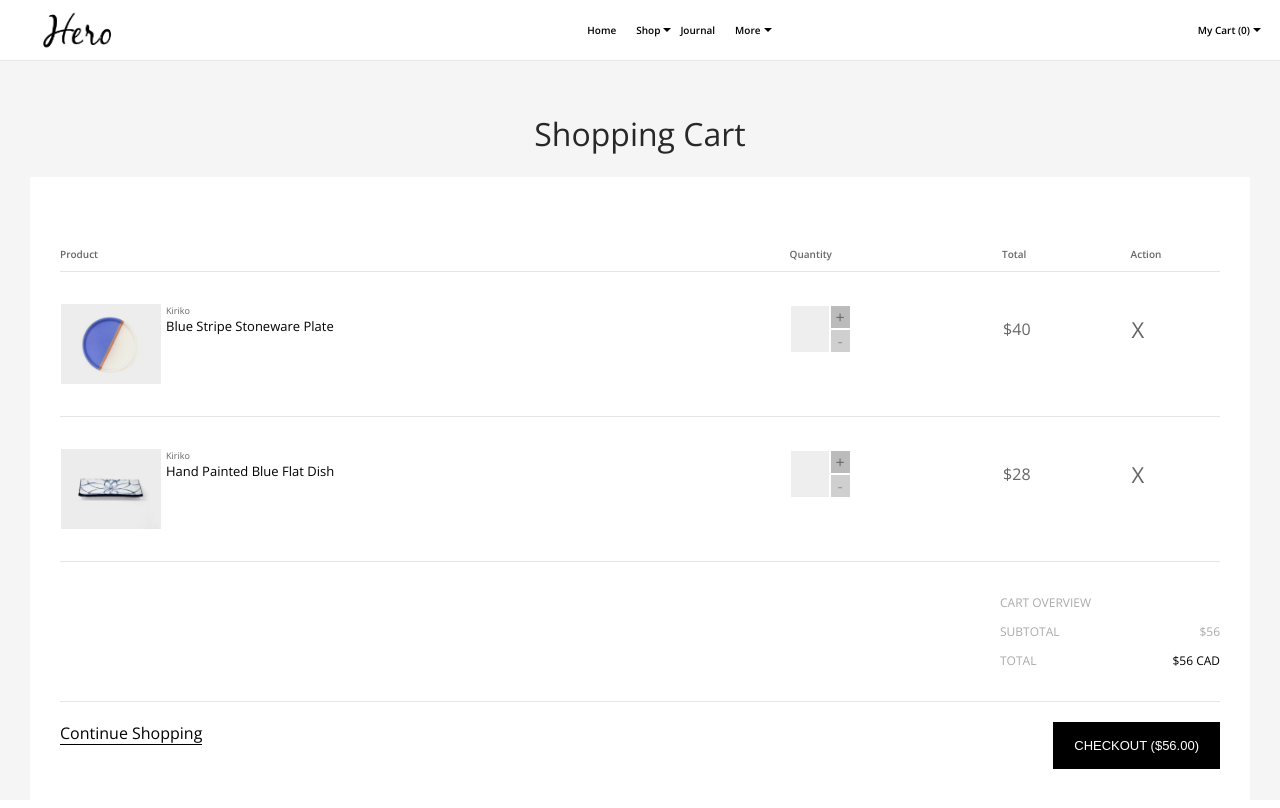
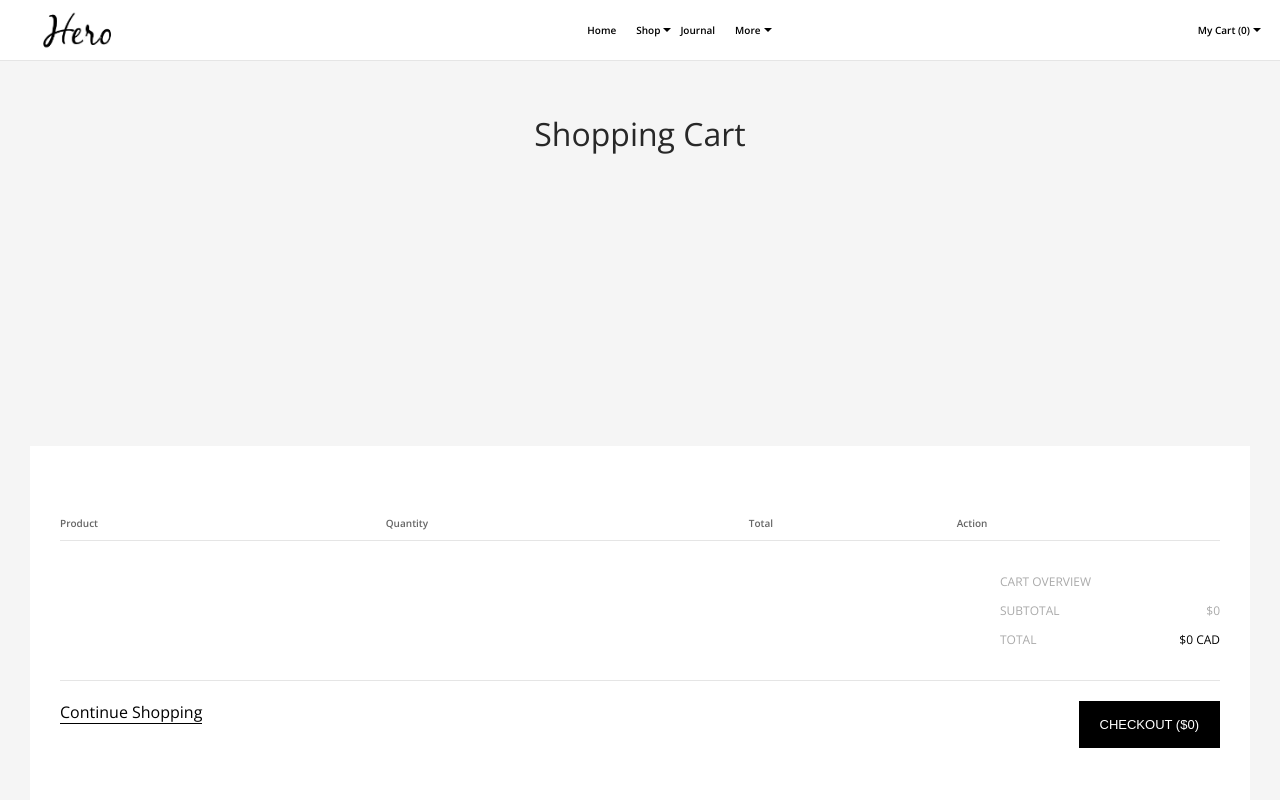
Before and after one commit to arshu16/storeFront, a React (Create React App) app: page /cart in a window 1280 px wide. Shown: the top 808 px of the page. Built offline with nearby package versions, Linux system fonts and the light colour scheme.

Commit message:
Integrated store in cart page || Minor  changes to css

```diff
--- a/src/cart-popup/CartPopup.js
+++ b/src/cart-popup/CartPopup.js
@@ -24,6 +24,7 @@ class CartPopup extends Component {
       }));
     }
 
+    //TODO - Move these utilities to an action maybe?
     getValue(cart) {
       return Object.keys(cart).reduce((acc,datum) => {
         acc += cart[datum].price * cart[datum].quantity;
--- a/src/cart/Cart.css
+++ b/src/cart/Cart.css
@@ -74,7 +74,11 @@
             .App-cart .App-cart__details .App-cart__details-list .App-cart__details-list__table tbody tr td > div .App-cart__details-list__item__remove {
               font-size: 22px;
               color: #666;
-              font-weight: 100; }
+              font-weight: 100;
+              cursor: pointer;
+              opacity: 0.8; }
+              .App-cart .App-cart__details .App-cart__details-list .App-cart__details-list__table tbody tr td > div .App-cart__details-list__item__remove:hover {
+                opacity: 1; }
           .App-cart .App-cart__details .App-cart__details-list .App-cart__details-list__table tbody tr td:not(:first-child) {
             padding-top: 20px;
             padding-bottom: 50px;
--- a/src/cart/Cart.js
+++ b/src/cart/Cart.js
@@ -4,27 +4,34 @@ import {
     Link
 } from 'react-router-dom';
 import QuantityCounter from '../quantity-counter/QuantityCounter';
+import {
+    bindActionCreators
+} from 'redux';
+import * as Actions from '../actions';
+import {
+    connect
+} from 'react-redux';
 
 class Cart extends Component {
-    constructor() {
-        super();
-        this.state = {
-            productsInCart: [{
-                    "title": "Blue Stripe Stoneware Plate",
-                    "brand": "Kiriko",
-                    "price": 40,
-                    "description": "Lorem ipsum dolor sit amet, consectetur adipiscing elit. Aliquam at purus pulvinar, placerat turpis ac, interdum metus. In eget massa sed enim hendrerit auctor a eget.",
-                    "image": "blue-stripe-stoneware-plate.jpg"
-                },
-                {
-                    "title": "Hand Painted Blue Flat Dish",
-                    "brand": "Kiriko",
-                    "price": 28,
-                    "description": "Lorem ipsum dolor sit amet, consectetur adipiscing elit. Aliquam at purus pulvinar, placerat turpis ac, interdum metus. In eget massa sed enim hendrerit auctor a eget arcu. Curabitur ac pharetra nisl, sit amet mattis dolor.",
-                    "image": "hand-painted-blue-flat-dish.jpg"
-                },
-            ]
-        }
+    constructor(props) {
+        super(props);
+    }
+
+     getValue(cart) {
+         return Object.keys(cart).reduce((acc, datum) => {
+             acc += cart[datum].price * cart[datum].quantity;
+             return acc;
+         }, 0) || 0;
+     }
+
+     increaseQuantity(e, product) {
+        e.stopPropagation();
+        this.props.actions.increaseProductQuantity(product.title);
+    }
+
+    decreaseQuantity(e, product) {
+        e.stopPropagation();
+        this.props.actions.decreaseProductQuantity(product.title);
     }
 
     render() {
@@ -44,7 +51,8 @@ class Cart extends Component {
                             </thead>
                             <tbody>
                                 {
-                                    this.state.productsInCart.map(product => {
+                                    Object.keys(this.props.cart).map(key => {
+                                        const product = this.props.cart[key];
                                         const img = require(`../media/${product.image}`);
                                         return <tr key={product.title} >
                                             <td>
@@ -58,15 +66,25 @@ class Cart extends Component {
                                             </td>
                                             <td>
                                                 <div>
-                                                    <span className="App-cart__details-list__item__quantity"> <QuantityCounter counter={product.quantity}/></span>
+                                                    <span className="App-cart__details-list__item__quantity">
+                                                        <QuantityCounter disableAt={1} product={product} counter={product.quantity} increaseClick = {
+                                                            this.increaseQuantity.bind(this)
+                                                        }
+                                                        decreaseClick = {
+                                                            this.decreaseQuantity.bind(this)
+                                                        }/>
+                                                    </span>
                                                 </div>
                                             </td>
                                             <td>
                                                 <div>
-                                                    <p className="App-cart__details-list__item__price">${product.price}</p>
+                                                    <p className="App-cart__details-list__item__price">${product.price * product.quantity}</p>
                                                 </div>
                                             </td>
-                                            <td><div><span className="App-cart__details-list__item__remove">
+                                            <td><div><span className="App-cart__details-list__item__remove" onClick={(e) => {
+                                                e.stopPropagation();
+                                               this.props.actions.removeFromCart.call(this, product.title);
+                                            }}>
                                                 X
                                             </span></div></td>
                                         </tr>
@@ -79,11 +97,11 @@ class Cart extends Component {
                                 <p>CART OVERVIEW</p>
                                 <p>
                                     <span>SUBTOTAL</span>
-                                    <span className="float-right">$56</span>
+                                    <span className="float-right">${this.getValue(this.props.cart)}</span>
                                 </p>
                                 <p>
                                     <span>TOTAL</span>
-                                    <span className="black-color float-right">$56 CAD</span>
+                                    <span className="black-color float-right">${this.getValue(this.props.cart)} CAD</span>
                                 </p>
                             </div>
                         </div>
@@ -91,7 +109,7 @@ class Cart extends Component {
                             <Link to="/">
                                 Continue Shopping
                             </Link>
-                            <button>CHECKOUT ($56.00)</button>
+                            <button>CHECKOUT (${this.getValue(this.props.cart)})</button>
                         </div>
                     </div>
                 </div>
@@ -100,4 +118,15 @@ class Cart extends Component {
     }
 }
 
-export default Cart;
+const mapStateToProps = (state) => ({
+    ...state
+});
+
+/**
+ * Map the actions to props.
+ */
+const mapDispatchToProps = (dispatch) => ({
+    actions: bindActionCreators(Actions, dispatch)
+});
+
+export default connect(mapStateToProps, mapDispatchToProps)(Cart);
--- a/src/product/Product.js
+++ b/src/product/Product.js
@@ -139,7 +139,7 @@ class Product extends Component {
                                 <p className="App-product__card__description-text">{this.state.product.description}</p>
                             </div>
                             <div className="App-product__add-to-cart">
-                                < QuantityCounter counter = {
+                                <QuantityCounter disableAt={0} counter = {
                                     this.state.product.quantity || 0
                                 }
                                 increaseClick = {
--- a/src/quantity-counter/QuantityCounter.js
+++ b/src/quantity-counter/QuantityCounter.js
@@ -12,7 +12,7 @@ class QuantityCounter extends Component {
             <div className="App-product__quantity">
                 <span>{this.props.counter}</span>
                 <div className="App-product__quantity__action-buttons">
-                    <span onClick={increaseClick}>+</span><span className={this.props.counter > 0 ? '' : 'disabled-mouse-events'} onClick={decreaseClick}>-</span>
+                    <span onClick={(e) => increaseClick(e, this.props.product)}>+</span><span className={this.props.counter > this.props.disableAt ? '' : 'disabled-mouse-events'} onClick={(e) => decreaseClick(e, this.props.product)}>-</span>
                 </div>
             </div>
         );
--- a/src/reducers/cart.js
+++ b/src/reducers/cart.js
@@ -4,7 +4,7 @@ const cartReducer = (state, action) => {
             if(state && state.id === action.id) { //If we are trying to add the same product to cart, we will increase its quantity
                 return {
                     ...action,
-                    quantity: action.quantity
+                    quantity: action.quantity ? action.quantity : state.quantity + 1 //If quantity was present then use it else just increment
                 }
             }
             return {
```
Also changed, not shown: src/cart/Cart.scss (+7 -0 lines).
